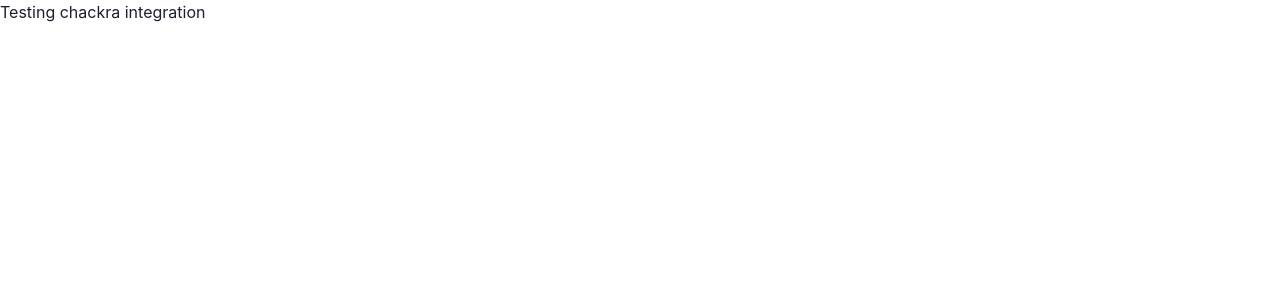
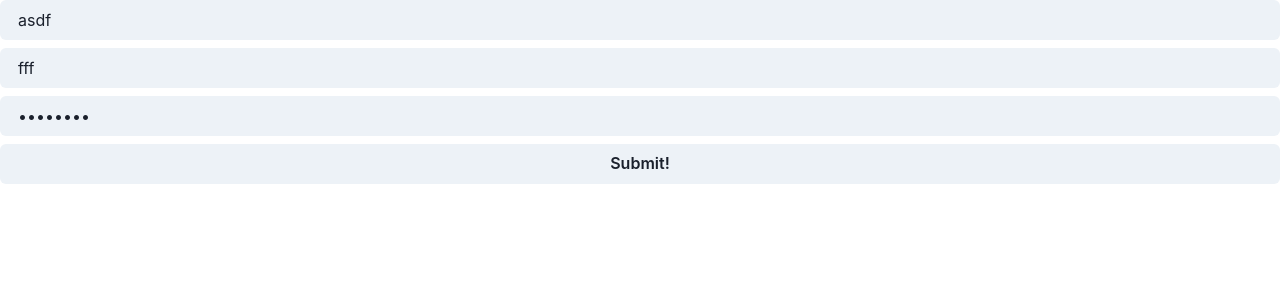
Before and after one commit to ebluke/online-flight-management-system, a React (Create React App) app: page / in a window 1280 px wide. Shown: the top 300 px of the page. Built offline with nearby package versions, Linux system fonts and the light colour scheme; the HTML template or start-up script is replaced by a standard one.

Commit message:
serveless connected to fe

```diff
--- a/package.json
+++ b/package.json
@@ -9,7 +9,9 @@
     "@testing-library/jest-dom": "^5.17.0",
     "@testing-library/react": "^13.4.0",
     "@testing-library/user-event": "^13.5.0",
+    "cors": "^2.8.5",
     "framer-motion": "^10.16.1",
+    "mobx": "^6.10.2",
     "react": "^18.2.0",
     "react-dom": "^18.2.0",
     "react-scripts": "5.0.1",
--- a/src/App.js
+++ b/src/App.js
@@ -1,10 +1,43 @@
 import * as React from "react";
 import { ChakraProvider } from "@chakra-ui/react";
+import { Input, Stack, Button } from "@chakra-ui/react";
+import { UserStore } from "./stores/UserStore";
 
 function App() {
+  const userStore = UserStore;
+
   return (
     <ChakraProvider>
-      <text> Testing chackra integration</text>
+      <Stack>
+        <Input
+          type="text"
+          value={userStore.email}
+          name="email"
+          placeholder="Email"
+          size="md"
+          variant="filled"
+          onChange={(e) => userStore.set(e.target.name, e.target.value)}
+        />
+        <Input
+          value={userStore.fullName}
+          name="fullName"
+          placeholder="Full Name"
+          size="md"
+          variant="filled"
+          onChange={(e) => userStore.set(e.target.name, e.target.value)}
+        />
+        <Input
+          type="password"
+          value={userStore.password}
+          name="password"
+          placeholder="Password"
+          size="md"
+          variant="filled"
+          onChange={(e) => userStore.set(e.target.name, e.target.value)}
+        />
+        {/* Back End testing button */}
+        <Button onClick={() => userStore.createUser()}>Submit!</Button>
+      </Stack>
       {/* <Router>
         <AppWrapper>
           <Switch>
--- /dev/null
+++ b/src/functions/doFetch.js
@@ -0,0 +1,13 @@
+const api = "http://localhost:3000/development";
+
+export async function doFetch(endpoint, body) {
+  return fetch(`${api}/${endpoint}`, {
+    method: "POST",
+    headers: {
+      "Content-Type": "application/json",
+      "Access-Control-Allow-Origin": "*",
+      "Access-Control-Allow-Credentials": true,
+    },
+    body: JSON.stringify(body),
+  });
+}
--- a/src/index.js
+++ b/src/index.js
@@ -1,6 +1,7 @@
 import React from 'react';
 import ReactDOM from 'react-dom/client';
 import App from './App';
+
 
 const root = ReactDOM.createRoot(document.getElementById('root'));
 root.render(
--- /dev/null
+++ b/src/stores/UserStore.js
@@ -0,0 +1,54 @@
+import { makeObservable, observable, action, runInAction } from "mobx";
+import { doFetch } from "../functions/doFetch";
+
+// Contains State shared by all users
+export class UserDataStore {
+  email = "asdf";
+  fullName = "fff";
+  password = "password";
+
+  set = (key, value) => {
+    runInAction(() => {
+      this[key] = value;
+    });
+  };
+
+  getUserData = () => {
+    const user = {
+      email: this.email,
+      fullName: this.fullName,
+      password: this.password,
+    };
+    return user;
+  };
+
+  createUser = async () => {
+    try {
+      const userData = this.getUserData();
+
+      console.log(userData);
+      const res = await doFetch("createuser", userData);
+      console.log(json);
+      const json = await res.json();
+
+      if (json.status === 200) {
+        console.log("success");
+      }
+
+      return Promise.resolve(true);
+    } catch (error) {
+      this.set("errorMsg", error.message);
+    }
+  };
+
+  constructor() {
+    makeObservable(this, {
+      email: observable,
+      fullName: observable,
+      password: observable,
+
+      set: action,
+    });
+  }
+}
+export const UserStore = new UserDataStore();
```
Also changed, not shown: 1 other file (tests, documents, lock files or other folders).
